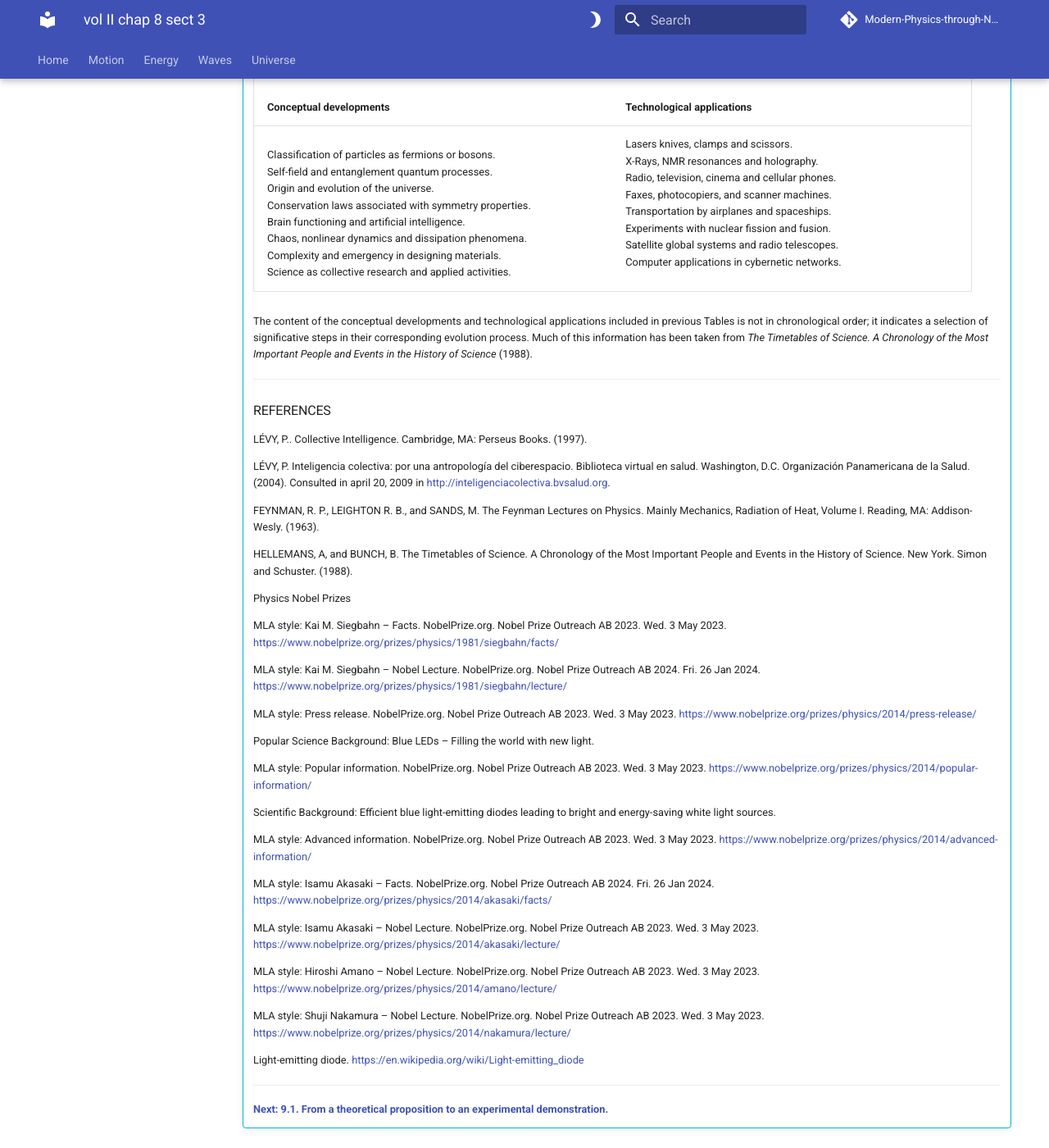
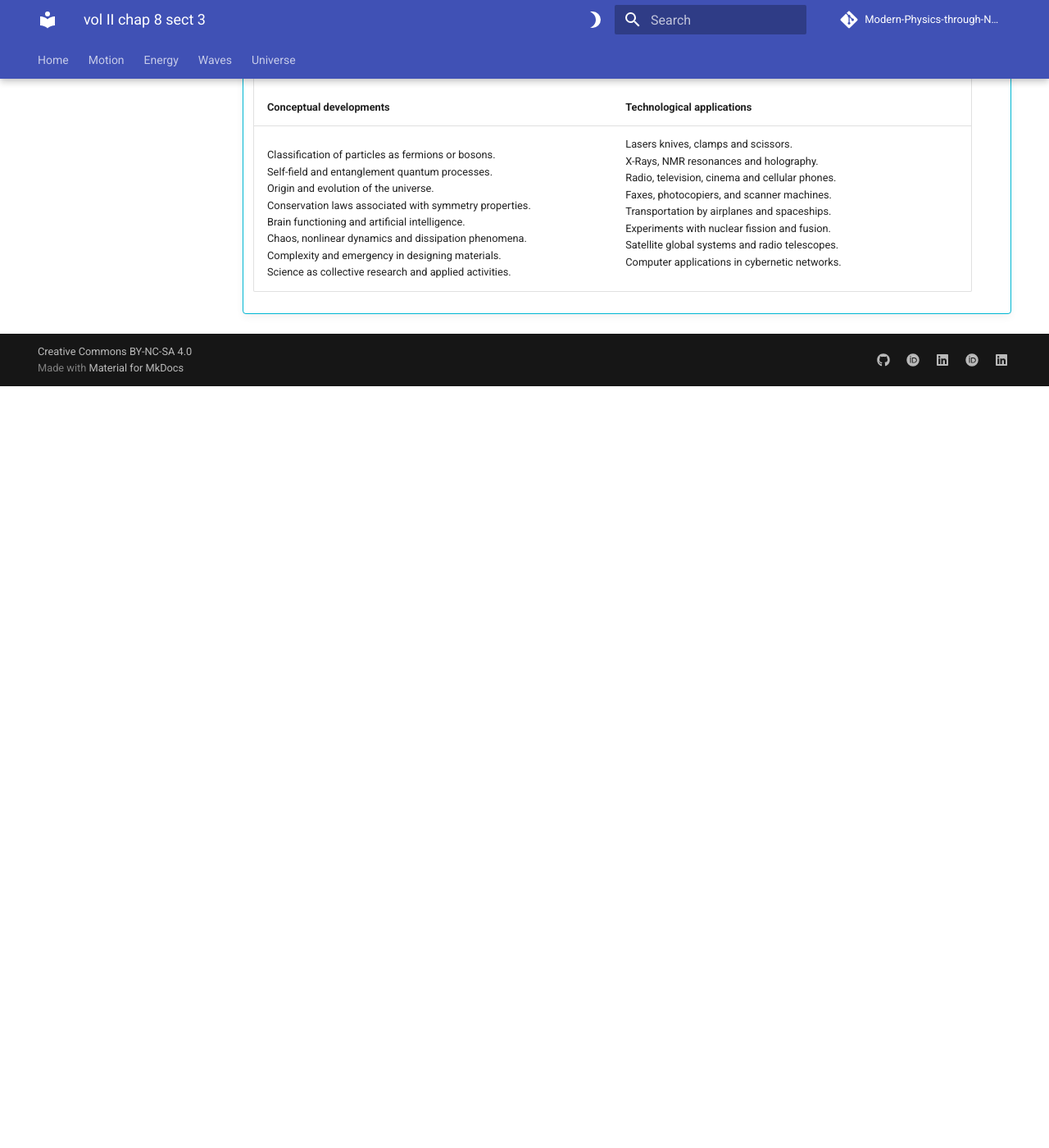
Before and after one commit to modphysnobel/modphysnobel.github.io, an MkDocs documentation site: the page built from docs/vol-II/vol-II-chap-8-sect-3.md, in a window 1280 px wide and 1400 px high, scrolled down 3198 px. Shown: the whole window at 82% size. Built offline with MkDocs 1.6.1 and Material for MkDocs 9.7.7, drawn with Linux system fonts in a browser that asks for light colours; some web fonts are replaced; comment, search, counter and statistics services are not loaded; after the commit the page ends 3669 px from its top, so only the background shows below that.

Commit message:
Update vol-II-chap-8-sect-3.md

```diff
--- a/docs/vol-II/vol-II-chap-8-sect-3.md
+++ b/docs/vol-II/vol-II-chap-8-sect-3.md
@@ -224,49 +224,3 @@ Anthropological spaces do not exactly correspond to specific time periods descri
     </td>
     </tr>
 	</table>
-
-
-
-The content of the conceptual developments and technological applications included in previous Tables is not in chronological order; it indicates a selection of significative steps in their corresponding evolution process. Much of this information has been taken from *The Timetables of Science. A Chronology of the Most Important People and Events in the History of Science* (1988).
-
-***
-
-### REFERENCES
-
-LÉVY, P.. Collective Intelligence. Cambridge, MA: Perseus Books. (1997).
-
-LÉVY, P. Inteligencia colectiva: por una antropología del ciberespacio. Biblioteca virtual en salud. Washington, D.C. Organización Panamericana de la Salud. (2004). Consulted in april 20, 2009 in <http://inteligenciacolectiva.bvsalud.org>.
-
-FEYNMAN, R. P., LEIGHTON R. B., and SANDS, M. The Feynman Lectures on Physics. Mainly Mechanics, Radiation of Heat, Volume I. Reading, MA: Addison-Wesly. (1963).
-
-HELLEMANS, A, and BUNCH, B. The Timetables of Science. A Chronology of the Most Important People and Events in the History of Science. New York. Simon and Schuster. (1988).
-
-Physics Nobel Prizes
-
-MLA style: Kai M. Siegbahn – Facts. NobelPrize.org. Nobel Prize Outreach AB 2023. Wed. 3 May 2023. <https://www.nobelprize.org/prizes/physics/1981/siegbahn/facts/>
-
-MLA style: Kai M. Siegbahn – Nobel Lecture. NobelPrize.org. Nobel Prize Outreach AB 2024. Fri. 26 Jan 2024. https://www.nobelprize.org/prizes/physics/1981/siegbahn/lecture/
-
-MLA style: Press release. NobelPrize.org. Nobel Prize Outreach AB 2023. Wed. 3 May 2023. https://www.nobelprize.org/prizes/physics/2014/press-release/
-
-Popular Science Background: Blue LEDs – Filling the world with new light.
-
-MLA style: Popular information. NobelPrize.org. Nobel Prize Outreach AB 2023. Wed. 3 May 2023. https://www.nobelprize.org/prizes/physics/2014/popular-information/
-
-Scientific Background: Efficient blue light-emitting diodes leading to bright and energy-saving white light sources.
-
-MLA style: Advanced information. NobelPrize.org. Nobel Prize Outreach AB 2023. Wed. 3 May 2023. <https://www.nobelprize.org/prizes/physics/2014/advanced-information/>
-
-MLA style: Isamu Akasaki – Facts. NobelPrize.org. Nobel Prize Outreach AB 2024. Fri. 26 Jan 2024. https://www.nobelprize.org/prizes/physics/2014/akasaki/facts/
-
-MLA style: Isamu Akasaki – Nobel Lecture. NobelPrize.org. Nobel Prize Outreach AB 2023. Wed. 3 May 2023. https://www.nobelprize.org/prizes/physics/2014/akasaki/lecture/
-
-MLA style: Hiroshi Amano – Nobel Lecture. NobelPrize.org. Nobel Prize Outreach AB 2023. Wed. 3 May 2023. <https://www.nobelprize.org/prizes/physics/2014/amano/lecture/>
-
-MLA style: Shuji Nakamura – Nobel Lecture. NobelPrize.org. Nobel Prize Outreach AB 2023. Wed. 3 May 2023. https://www.nobelprize.org/prizes/physics/2014/nakamura/lecture/
-
-Light-emitting diode. <https://en.wikipedia.org/wiki/Light-emitting_diode>
-
-***
-
-[**Next: 9.1. From a theoretical proposition to an experimental demonstration.**](./vol-III-chap-9-sect-1.md)
```
